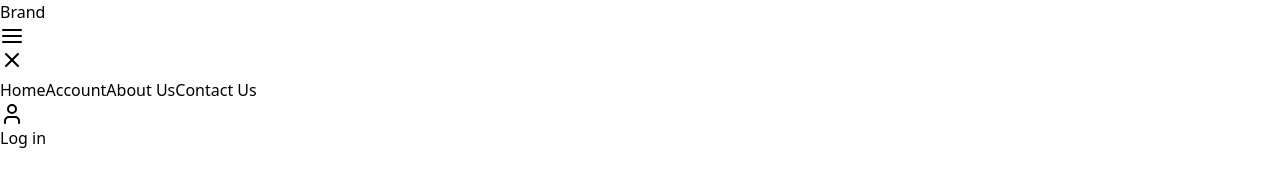
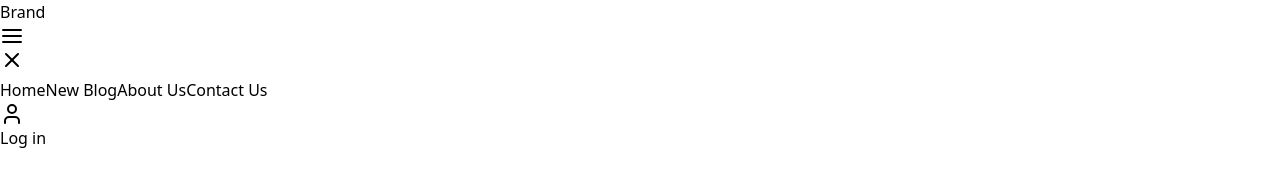
Before and after one commit to agpersonal6104/My-mini-Project, a Next.js app in the folder frontendproject/: page /signup in a window 1280 px wide. Shown: the top 169 px of the page. Built offline with nearby package versions, Linux system fonts and the light colour scheme.

Commit message:
Updated signup form

```diff
--- a/frontendproject/src/app/signup/page.jsx
+++ b/frontendproject/src/app/signup/page.jsx
@@ -27,13 +27,27 @@ const SignUp = () => {
       password: '',
       confirmPassword: ''
     },
+    // onSubmit: (values, { resetForm, setSubmitting }) => {
+    //   console.log(values);
+    //   axios.post('http://localhost:6000/user/add', values)
+    //     .then((response) => {
+    //       console.log(response.status);
+    //       resetForm();
+    //       toast.success('User Registered Successfully!');
+    //     })
+    //     .catch((err) => {
+    //       console.log(err);
+    //       console.log(err.response?.data);
+    //       setSubmitting(false);
+    //       toast.error(err?.response?.data?.message);
+    //     });
+    // },
     onSubmit: (values, { resetForm, setSubmitting }) => {
-      console.log(values);
-      axios.post('http://localhost:6000/user/add', values)
+      axios.post('http://localhost:6000/user/add', { data: values })
         .then((response) => {
           console.log(response.status);
           resetForm();
-          toast.success('User Registered Successfully!');
+          toast.success('User  Registered Successfully!');
         })
         .catch((err) => {
           console.log(err);
--- a/frontendproject/src/components/Navbar.jsx
+++ b/frontendproject/src/components/Navbar.jsx
@@ -80,9 +80,9 @@ const Navbar = () => {
           </Link>
           <Link
             className={"py-3 font-medium ps-px sm:px-3 "+ (path === '/' ? 'text-white' : 'text-white/80') }
-            href="#"
+            href="/createBlog"
           >
-            Account
+            New Blog
           </Link>
           <Link
             className="py-3 font-medium ps-px sm:px-3 text-white/80 hover:text-white"
```
